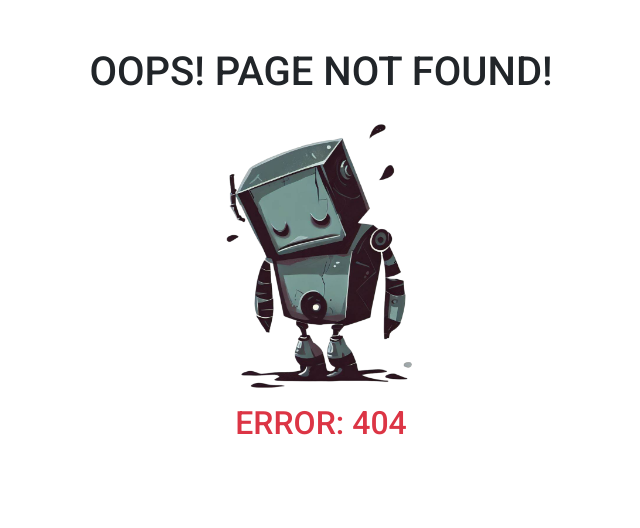
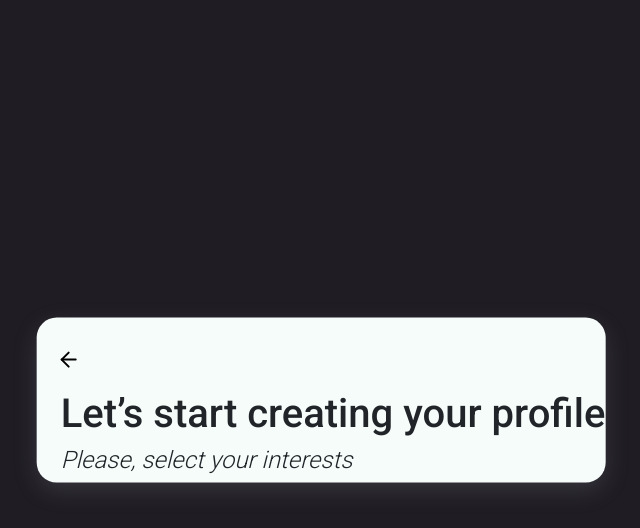
Before and after one commit to Nestor162/SkillTrade-Capstone-Project-Frontend, a React (Vite) app: page /interests in a window 1280 px wide. Before the commit this address had no page. Shown: the top 528 px of the page, without its empty margins (319-959 px from the left). Built offline with nearby package versions, Linux system fonts and the light colour scheme; no server answers; the HTML template or start-up script is replaced by a standard one.

Commit message:
Implement fetch to get all interests

```diff
--- a/src/App.jsx
+++ b/src/App.jsx
@@ -2,6 +2,7 @@ import NotFound from './components/NotFound'
 import LoginPage from './components/auth/LoginPage'
 import RegisterPage from './components/auth/RegisterPage'
 import { BrowserRouter, Routes, Route } from 'react-router-dom'
+import InterestsSelectionPage from './components/profile_setup/InterestsSelectionPage'
 
 function App() {
   return (
@@ -10,6 +11,7 @@ function App() {
         <Routes>
           <Route path='/' element={<LoginPage />} />
           <Route path='/register' element={<RegisterPage />} />
+          <Route path='/interests' element={<InterestsSelectionPage />} />
           <Route path='/home' element={<h1>HomePage (WIP)</h1>} />
           <Route path='*' element={<NotFound />} />
         </Routes>
--- /dev/null
+++ b/src/components/profile_setup/InterestsList.jsx
@@ -0,0 +1,28 @@
+import { useEffect } from 'react'
+
+function InterestsList() {
+  async function getAllInterests(payload) {
+    const token = localStorage.getItem('token')
+    const response = await fetch('http://localhost:3001/interests', {
+      method: 'GET',
+      headers: {
+        Authorization: `Bearer ${token}`
+      },
+      body: JSON.stringify(payload)
+    })
+    const data = await response.json()
+    console.log(data)
+
+    if (!response.ok) {
+      //manage error
+    }
+  }
+
+  useEffect(() => {
+    getAllInterests()
+  }, [])
+
+  return <></>
+}
+
+export default InterestsList
--- /dev/null
+++ b/src/components/profile_setup/InterestsSelectionPage.jsx
@@ -0,0 +1,26 @@
+import { ArrowLeft } from 'lucide-react'
+import { Link } from 'react-router-dom'
+import InterestsList from './InterestsList'
+
+function SelectInterestPage() {
+  return (
+    <div className='dark-bg'>
+      <div className='centered-overlay-box'>
+        <div className='position-relative'>
+          <Link to={'/'}>
+            <ArrowLeft className='left-icon-position' />
+          </Link>
+        </div>
+        <header>
+          <div className='ms-4 pt-5 mt-4'>
+            <h1 className='fs-1'>Let’s start creating your profile</h1>
+            <h2 className='fs-4 fst-italic fw-lighter'>Please, select your interests</h2>
+          </div>
+        </header>
+        <InterestsList />
+      </div>
+    </div>
+  )
+}
+
+export default SelectInterestPage
```
